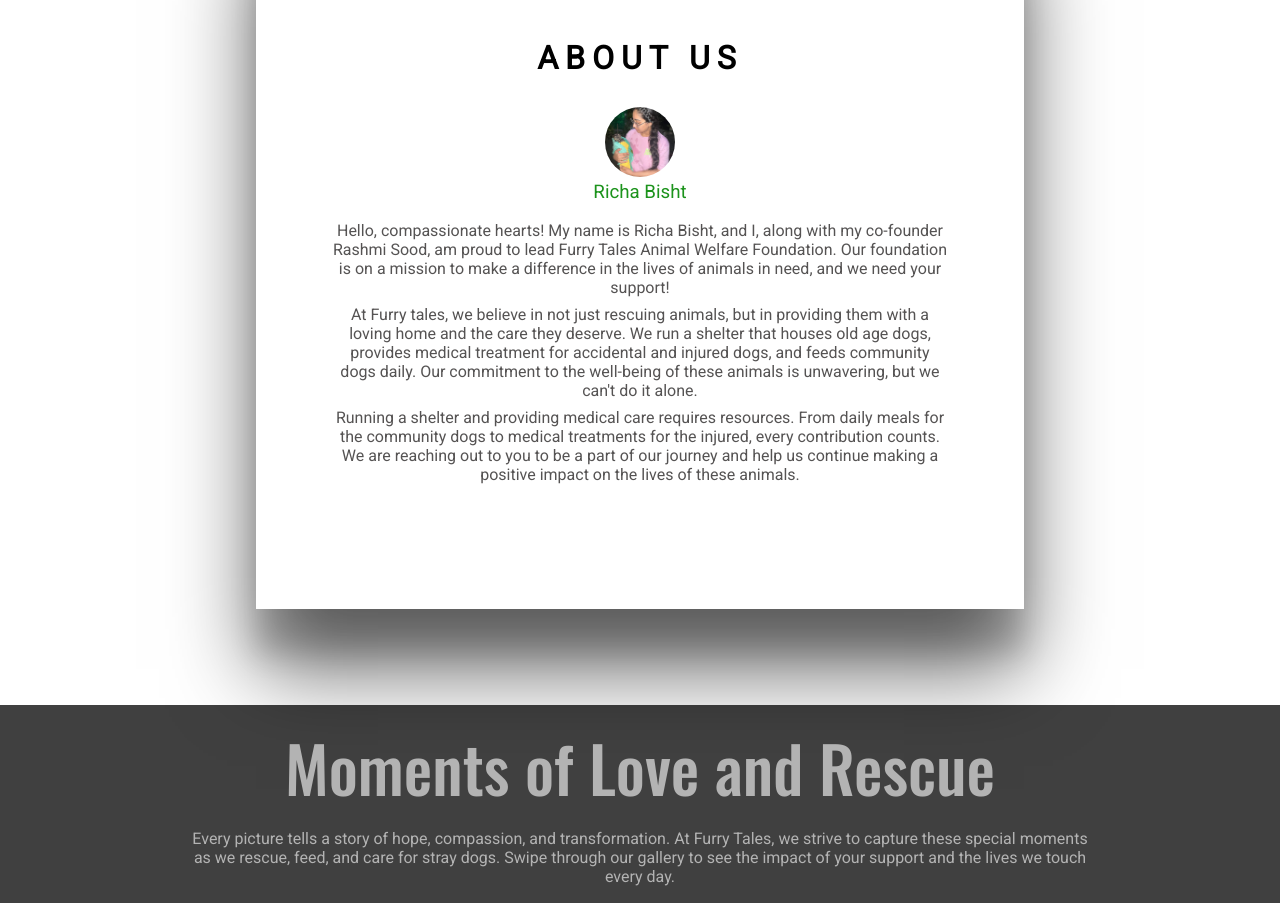
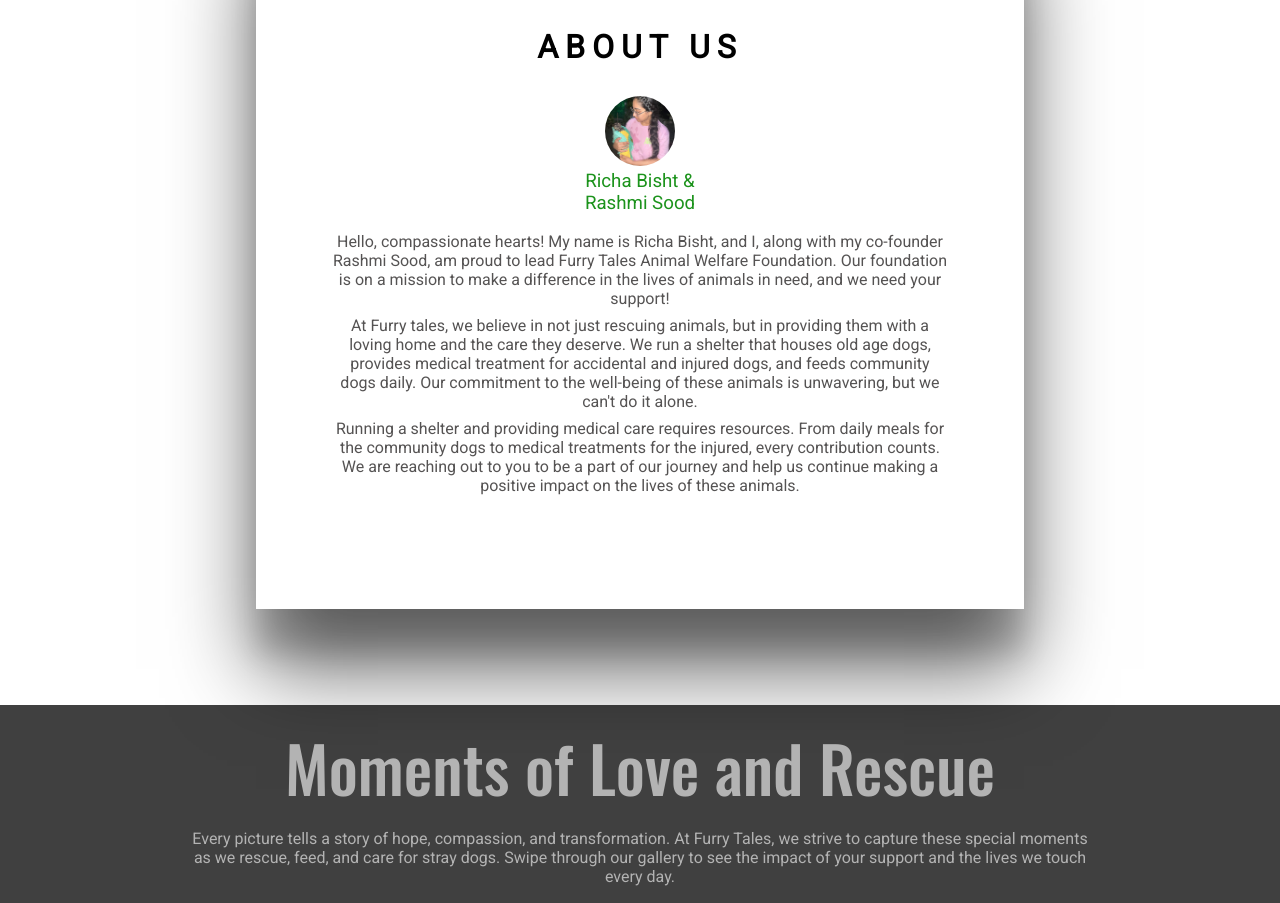
Before and after one commit to DevPatson/furrytales, a plain HTML site: page index.html in a window 1280 px wide. Shown: the part 911-1814 px from the top of the page. Drawn offline with nearby package versions, Linux system fonts and the light colour scheme.

Commit message:
Update index.html

```diff
--- a/index.html
+++ b/index.html
@@ -81,7 +81,8 @@
                 </div>
             </div>
 
-            <h3 style="color: #1c931c;">Richa Bisht</h3>
+            <h3 style="color: #1c931c;">Richa Bisht &</h3>
+            <h3 style="color: #1c931c;">Rashmi Sood</h3>
             <div class="abtText">
                 <p>Hello, compassionate hearts! My name is Richa Bisht, and I, along with my co-founder Rashmi Sood, am proud to lead Furry Tales
                     Animal Welfare Foundation. Our foundation is on a mission to make a difference in the lives of
```
